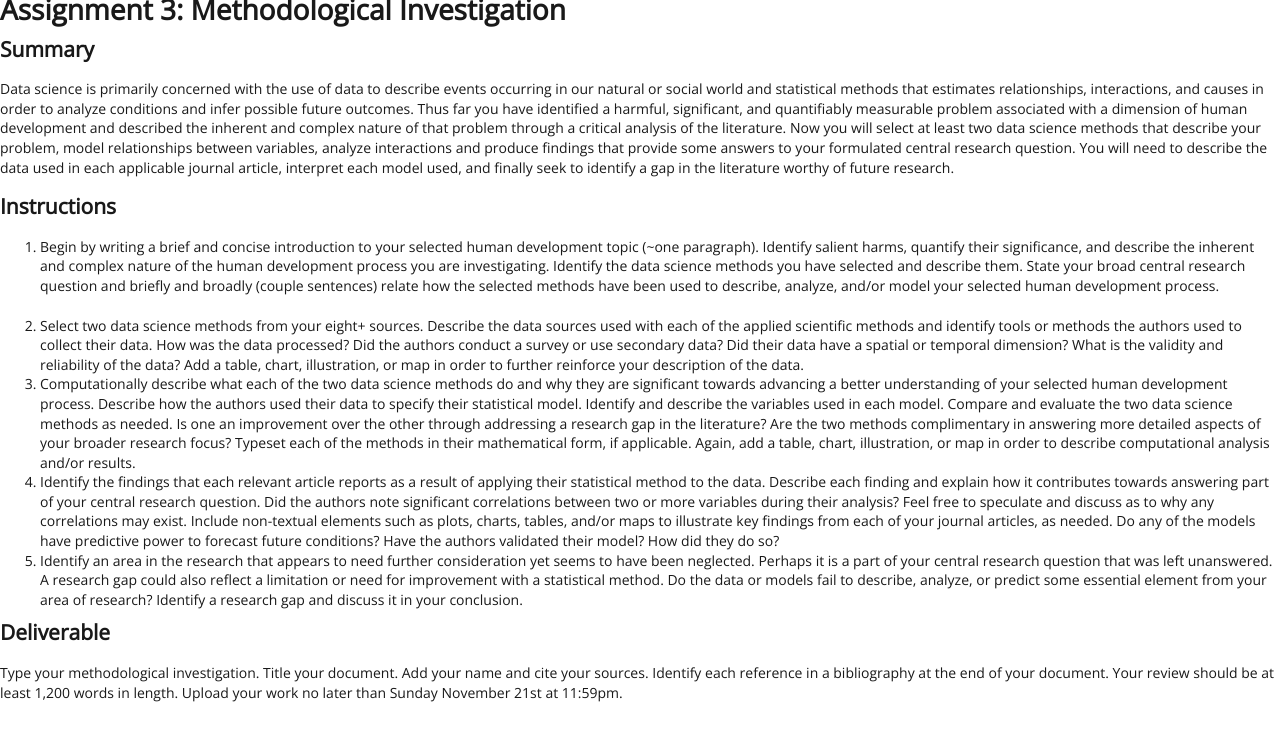
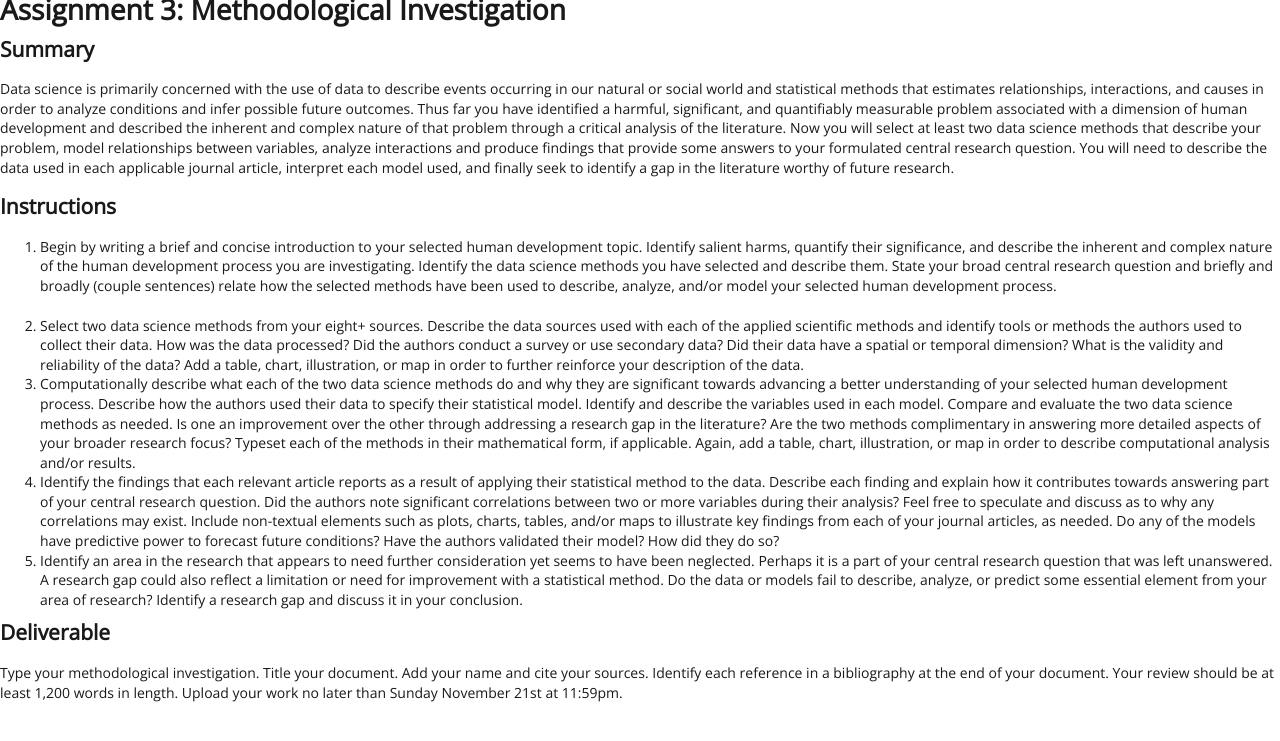
Before and after one commit to EMBrewer/dat150, a Jekyll site: the page built from _posts/2021-09-24-Assignment3.md, in a window 1280 px wide. Shown: the top 741 px of the page. Built offline with Jekyll 4.4.1, drawn with Linux system fonts in a browser that asks for light colours; our own code applies the rules of GitHub Pages for plain Markdown files.

Commit message:
Update 2021-09-24-Assignment3.md

```diff
--- a/_posts/2021-09-24-Assignment3.md
+++ b/_posts/2021-09-24-Assignment3.md
@@ -6,7 +6,7 @@ Data science is primarily concerned with the use of data to describe events occu
 
 ## Instructions
 
-1. Begin by writing a brief and concise introduction to your selected human development topic (~one paragraph). Identify salient harms, quantify their significance, and describe the inherent and complex nature of the human development process you are investigating. Identify the data science methods you have selected and describe them. State your broad central research question and briefly and broadly (couple sentences) relate how the selected methods have been used to describe, analyze, and/or model your selected human development process.
+1. Begin by writing a brief and concise introduction to your selected human development topic. Identify salient harms, quantify their significance, and describe the inherent and complex nature of the human development process you are investigating. Identify the data science methods you have selected and describe them. State your broad central research question and briefly and broadly (couple sentences) relate how the selected methods have been used to describe, analyze, and/or model your selected human development process.
 
 2. Select two data science methods from your eight+ sources. Describe the data sources used with each of the applied scientific methods and identify tools or methods the authors used to collect their data. How was the data processed? Did the authors conduct a survey or use secondary data? Did their data have a spatial or temporal dimension? What is the validity and reliability of the data? Add a table, chart, illustration, or map in order to further reinforce your description of the data.
 3. Computationally describe what each of the two data science methods do and why they are significant towards advancing a better understanding of your selected human development process. Describe how the authors used their data to specify their statistical model. Identify and describe the variables used in each model. Compare and evaluate the two data science methods as needed. Is one an improvement over the other through addressing a research gap in the literature? Are the two methods complimentary in answering more detailed aspects of your broader research focus? Typeset each of the methods in their mathematical form, if applicable. Again, add a table, chart, illustration, or map in order to describe computational analysis and/or results.
```
